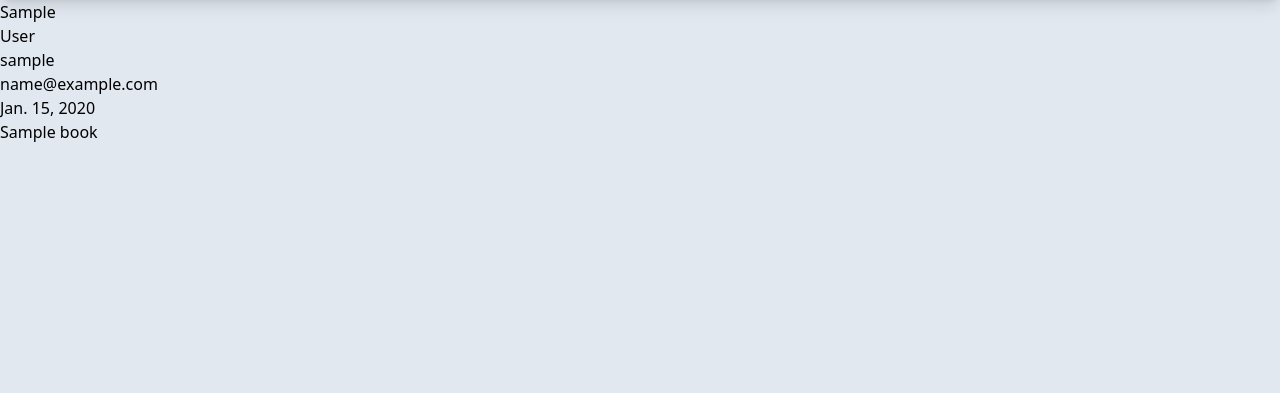
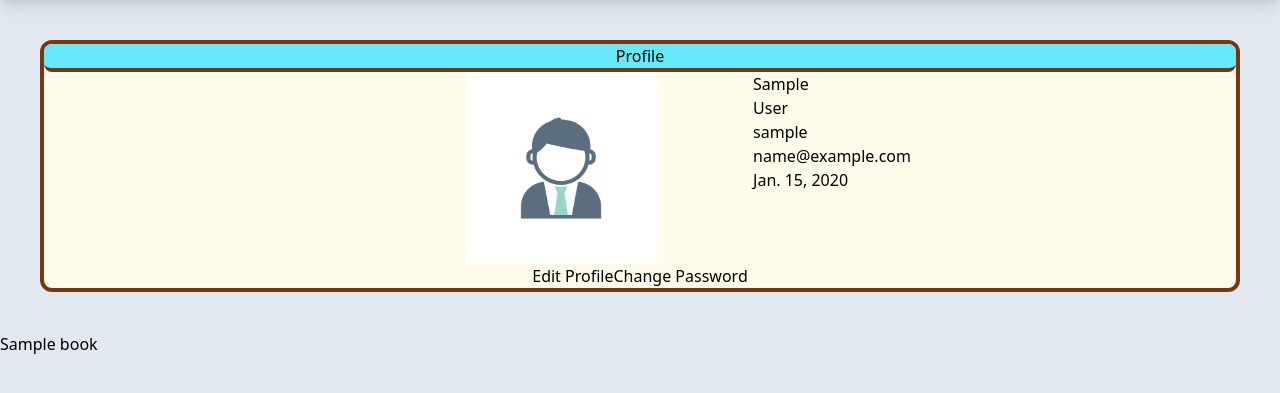
Before and after one commit to PBP-A11/cat-cafe, a Django app: page /user_profile/ in a window 1280 px wide. Shown: the part 72-465 px from the top of the page. Run offline with Django 4.2, Linux system fonts and the light colour scheme; a user stored in the database is signed in; tables that the repository leaves empty hold one stand-in row (values such as "Sample post"); some libraries are stand-ins or nearby versions.

Commit message:
styling and routing profile

```diff
--- a/main/urls.py
+++ b/main/urls.py
@@ -1,11 +1,10 @@
 from django.urls import path
-from main.views import main, profile_user, register, login_user, logout_user
+from main.views import main, register, login_user, logout_user
 
 app_name = 'main'
 
 urlpatterns = [
     path('', main, name='main'),
-    path('profile-user/', profile_user, name='profile_user'),
     path('register/', register, name='register'),
     path('login/', login_user, name='login'),
     path('logout/', logout_user, name='logout'),
--- a/main/views.py
+++ b/main/views.py
@@ -30,11 +30,6 @@ permissions = [
 def main(request):
     return render(request, "main.html")
 
-def profile_user(request):
-    users = User.objects.all()
-    context = {'users': users}
-    return render(request, "profile_user.html", context)
-
 def register(request):
     form = RegisterUserForm()
 
--- a/tales_tails_cafe/settings.py
+++ b/tales_tails_cafe/settings.py
@@ -126,6 +126,7 @@ STATIC_ROOT = os.path.join(BASE_DIR, 'static')
 # Default primary key field type
 # https://docs.djangoproject.com/en/4.2/ref/settings/#default-auto-field
 
+
 DEFAULT_AUTO_FIELD = 'django.db.models.BigAutoField'
 
 AUTH_USER_MODEL = 'main.User'
--- a/tales_tails_cafe/urls.py
+++ b/tales_tails_cafe/urls.py
@@ -16,6 +16,8 @@ Including another URLconf
 """
 from django.contrib import admin
 from django.urls import path, include
+from django.conf import settings
+from django.conf.urls.static import static
 
 urlpatterns = [
     path('admin/', admin.site.urls),
@@ -23,3 +25,6 @@ urlpatterns = [
     path('catalog/', include('catalog.urls')),
     path('user_profile/', include('user_profile.urls')),
 ]
+
+if settings.DEBUG:
+    urlpatterns += static(settings.STATIC_URL, document_root=settings.STATIC_ROOT)
--- a/user_profile/templates/member_profile.html
+++ b/user_profile/templates/member_profile.html
@@ -1,18 +1,33 @@
 {% extends 'base.html' %}
-{% load static %}
 
 {% block content %}
+{% load static %}
 {% include 'navbar.html' %}
 
-<p>{{ user.first_name }}</p>
+<div class="mx-10 mt-10 mb-10 bg-amber-50 rounded-xl border-4 border-amber-900">
+    <h1 class="bg-cyan-300 m w-full text-center rounded-lg lg border-b-4 border-amber-900">Profile</h1>
+    <div class="flex justify-center mx-10">
+        <div>
+                <img class="object-contain h-48 w-96" src="{% static 'img/test.jpg' %}" alt="profile photo">
+        </div>
+        <div>
+            <p>{{ user.first_name }}</p>
 
-<p>{{ user.last_name }}</p>
+            <p>{{ user.last_name }}</p>
 
-<p>{{ user.username }}</p>
+            <p>{{ user.username }}</p>
 
-<p>{{ user.email }}</p>
+            <p>{{ user.email }}</p>
 
-<p>{{ user.date_of_birth }}</p>
+            <p>{{ user.date_of_birth }}</p>
+        </div>
+    </div>
+    <div class="flex justify-center">
+        <a href="#">Edit Profile</a>
+        <a href="#">Change Password</a>
+    </div>
+
+</div>
 
 {% for book in books %}
 <p>{{ book.title }}</p>
```
Also changed, not shown: main/templates/profile_user.html (deleted, +0 -10 lines).
